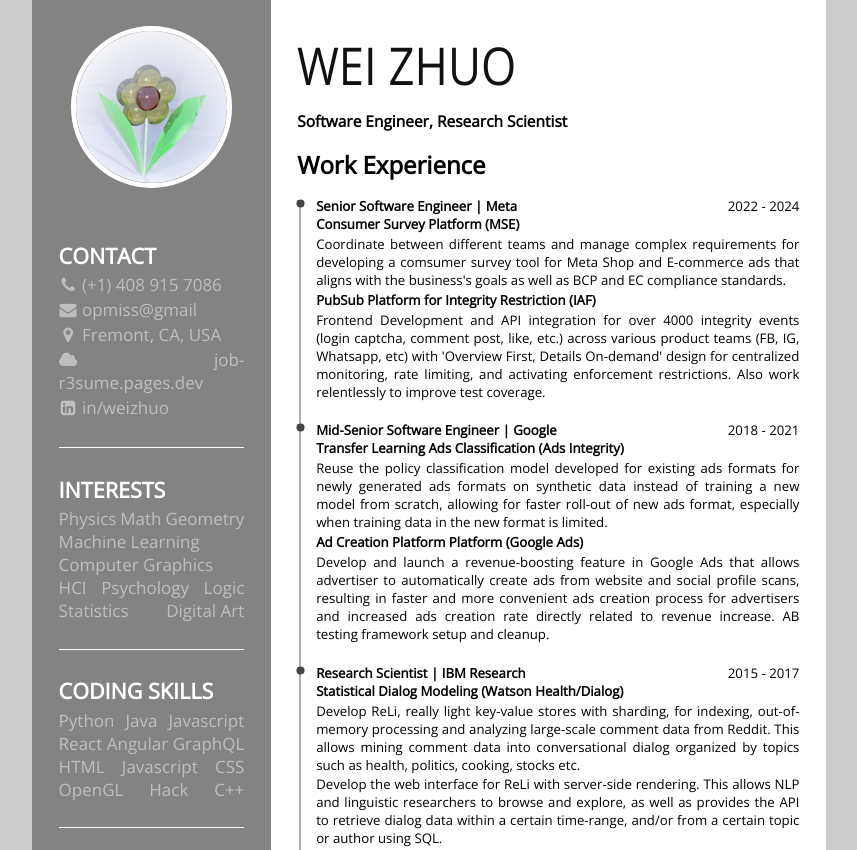
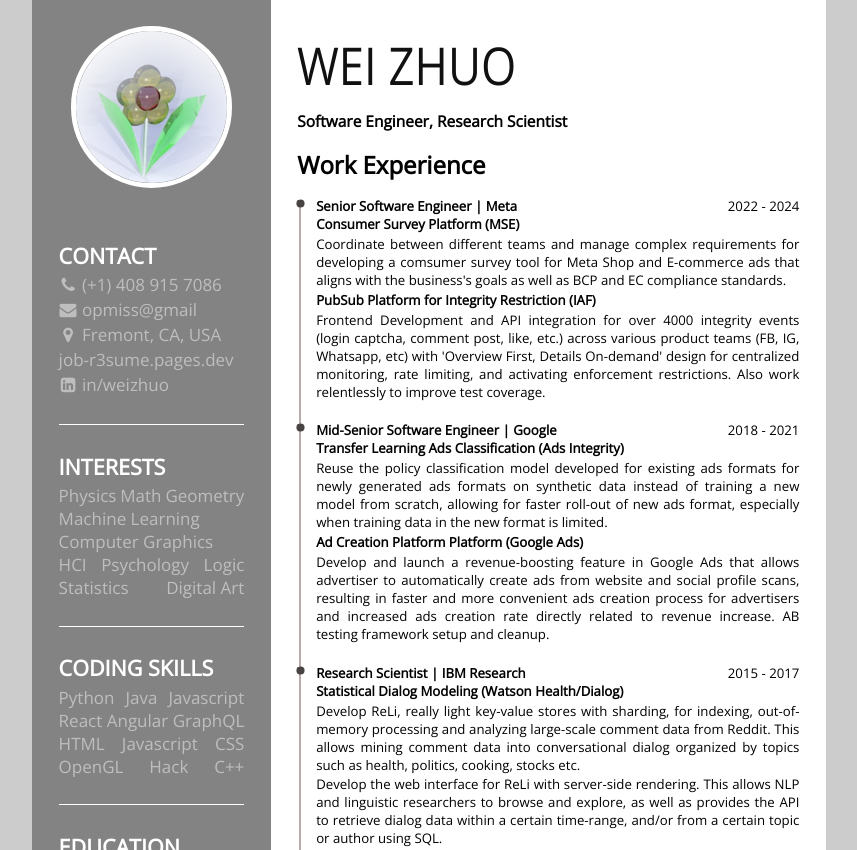
Before and after one commit to opmiss/resume, a plain HTML site: page index.html in a window 1280 px wide. Shown: the top 850 px of the page, without its empty margins (211-1068 px from the left). Drawn offline with nearby package versions, Linux system fonts and the light colour scheme.

Commit message:
Update index.html

```diff
--- a/index.html
+++ b/index.html
@@ -33,7 +33,6 @@
                 Fremont, CA, USA
               </p>
               <p>
-                <i class="fa fa-cloud contactIcon" aria-hidden="true"></i>
                 job-r3sume.pages.dev
               </p>
               <p>
```
